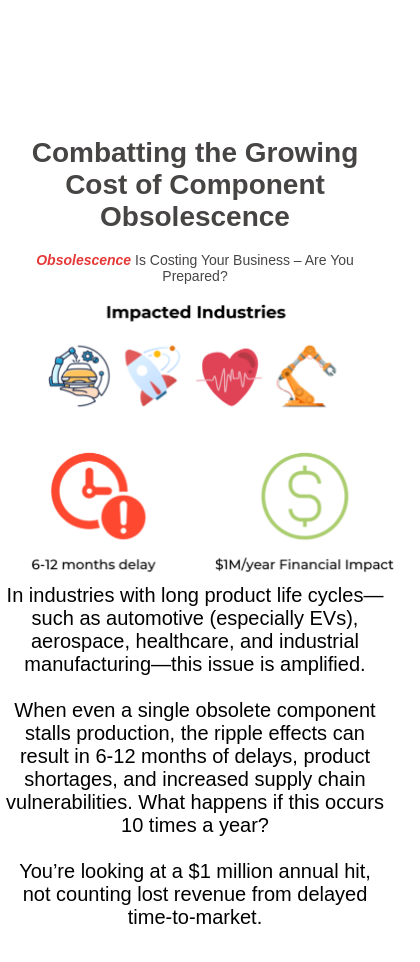
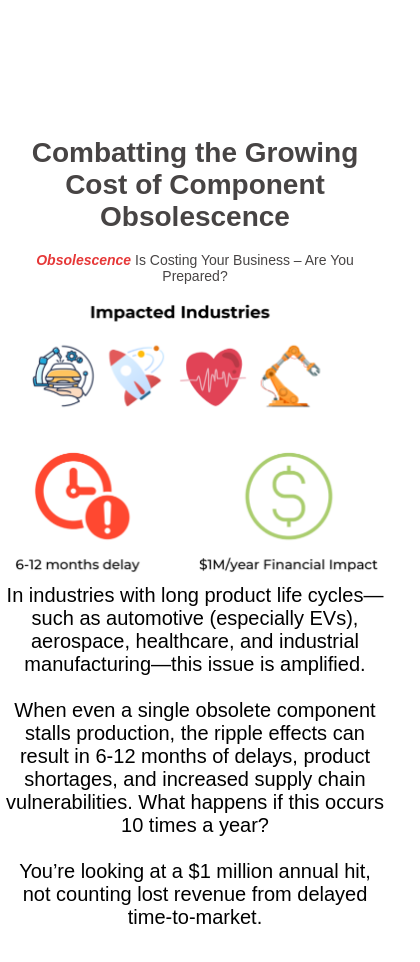
Before and after one commit to JohariRitik/Email-campaign-landing-page, a plain HTML site: page index.html in a window 390 px wide. Shown: the part 1082-2044 px from the top of the page, 420 px wide, since content can reach past the window. Drawn offline with Linux system fonts and the light colour scheme.

Commit message:
minor changes to styling

```diff
--- a/styles.css
+++ b/styles.css
@@ -328,7 +328,7 @@ img{
         display: block;
     }
     .page-2 img{
-        margin: 0 7%;
+        margin: 0 3%;
     }
 
 
```
